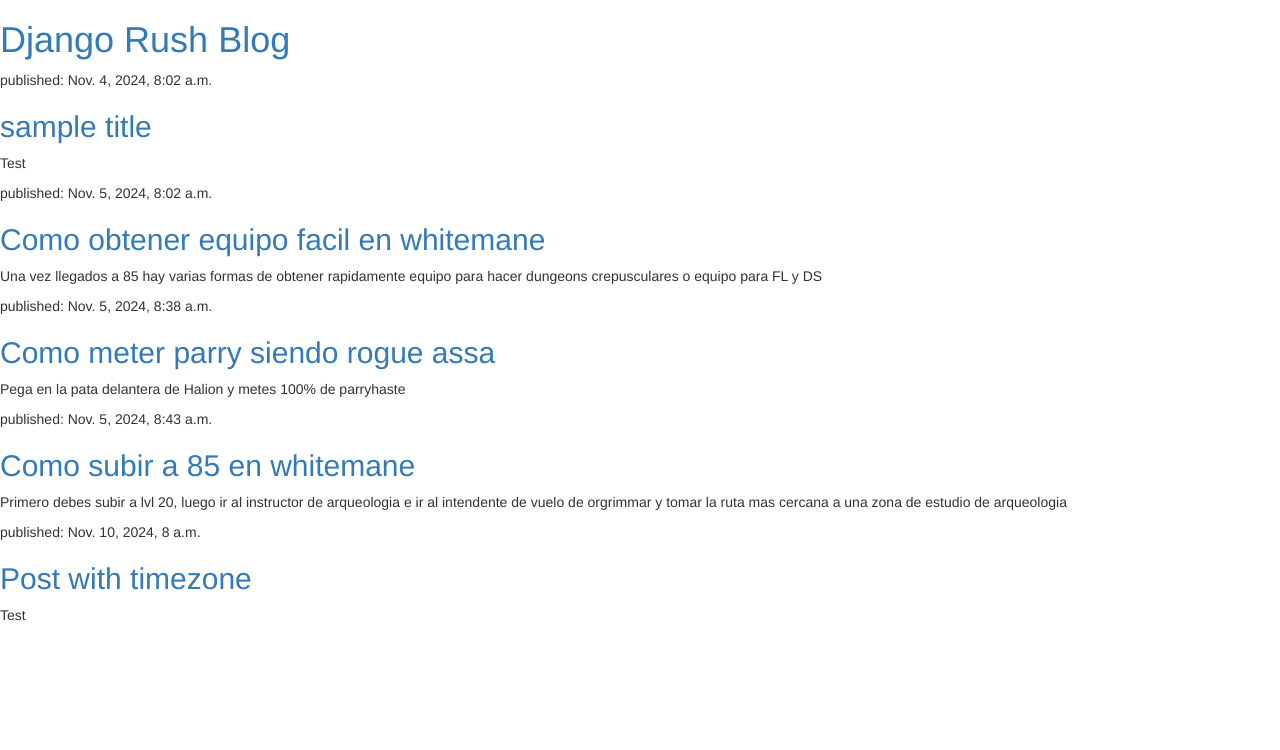
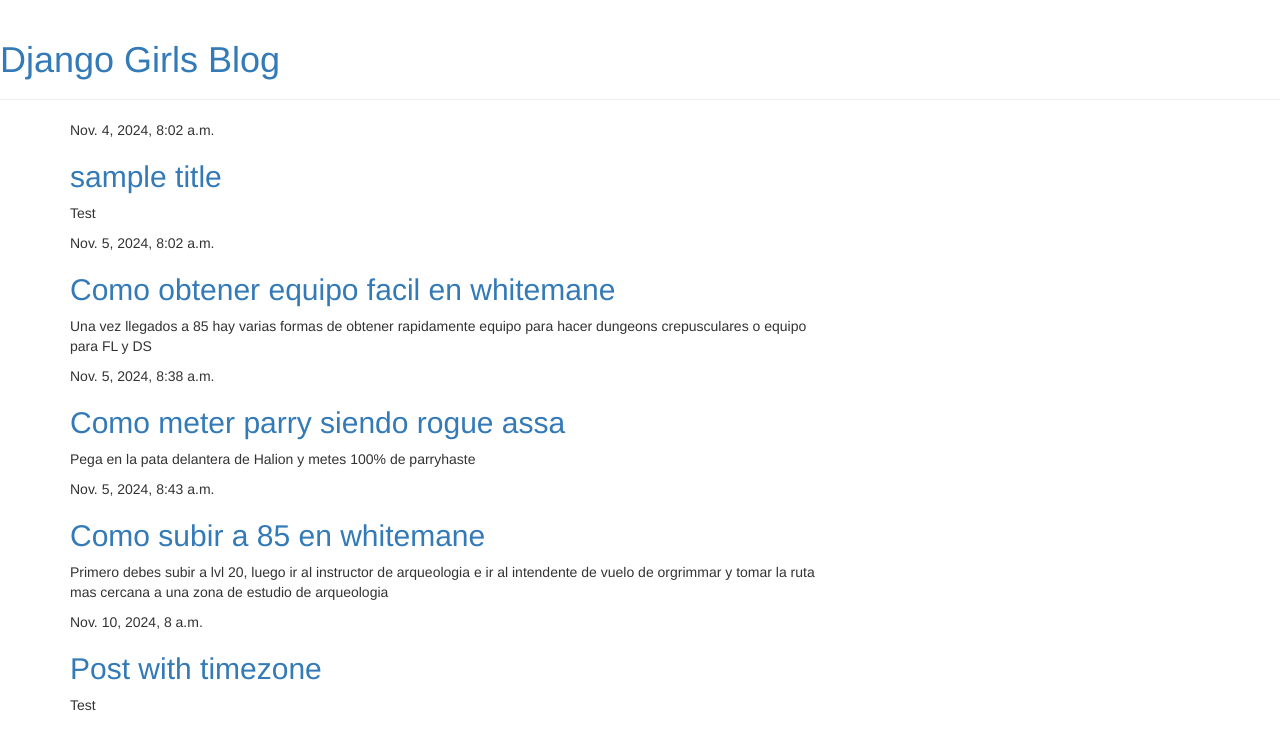
Before and after one commit to SEBT94/my-first-blog, a Django app: page / in a window 1280 px wide. Shown: the top 750 px of the page. Run offline with Django 5.2, Linux system fonts and the light colour scheme; data comes from the database, SQL or seed files in the repository; some libraries are stand-ins or nearby versions.

Commit message:
Agregadas vistas y plantilla para el detalle del post del blog así como también CSS para el sitio.

```diff
--- /dev/null
+++ b/BlogbyRush/templates/BlogbyRush/base.html
@@ -0,0 +1,23 @@
+{% load static %}
+<html>
+    <head>
+        <title>Rush's Blog</title>
+        <link rel="stylesheet" href="//maxcdn.bootstrapcdn.com/bootstrap/3.2.0/css/bootstrap.min.css">
+        <link rel="stylesheet" href="//maxcdn.bootstrapcdn.com/bootstrap/3.2.0/css/bootstrap-theme.min.css">
+        <link href='//fonts.googleapis.com/css?family=Lobster&subset=latin,latin-ext' rel='stylesheet' type='text/css'>
+        <link rel="stylesheet" href="{% static 'css/BlogbyRush.css' %}">
+    </head>
+    <body>
+        <div class="page-header">
+            <h1><a href="/">Django Girls Blog</a></h1>
+        </div>
+        <div class="content container">
+            <div class="row">
+                <div class="col-md-8">
+                {% block content %}
+                {% endblock %}
+                </div>
+            </div>
+        </div>
+    </body>
+</html>
--- a/BlogbyRush/templates/BlogbyRush/post_list.html
+++ b/BlogbyRush/templates/BlogbyRush/post_list.html
@@ -1,22 +1,34 @@
+{% extends 'BlogbyRush/base.html' %}
 {% load static %}
 <html>
     <head>
         <title>Rush's Blog</title>
         <link rel="stylesheet" href="//maxcdn.bootstrapcdn.com/bootstrap/3.2.0/css/bootstrap.min.css">
         <link rel="stylesheet" href="//maxcdn.bootstrapcdn.com/bootstrap/3.2.0/css/bootstrap-theme.min.css">
+        <link href="//fonts.googleapis.com/css?family=Lobster&subset=latin,latin-ext" rel="stylesheet" type="text/css">
         <link rel="stylesheet" href="{% static 'css/BlogbyRush.css' %}">
     </head>
     <body>
-        <div>
+        <div class="page-header">
             <h1><a href="/">Django Rush Blog</a></h1>
         </div>
 
-        {% for post in posts %}
-            <div>
-                <p>published: {{ post.published_date }}</p>
-                <h2><a href="">{{ post.title }}</a></h2>
-                <p>{{ post.text|linebreaksbr }}</p>
+        <div class="content container">
+            <div class="row">
+                <div class="col-md-8">
+                {% block content %}
+                    {% for post in posts %}
+                        <div class="post">
+                            <div class="date">
+                                {{ post.published_date }}
+                            </div>
+                            <h2><a href="{% url 'post_detail' pk=post.pk %}">{{ post.title }}</a></h2>
+                            <p>{{ post.text|linebreaksbr }}</p>
+                        </div>
+                    {% endfor %}
+                {% endblock %}
+                </div>
             </div>
-        {% endfor %}
+        </div>
     </body>
 </html>
--- a/BlogbyRush/urls.py
+++ b/BlogbyRush/urls.py
@@ -3,4 +3,5 @@ from . import views
 
 urlpatterns = [
     path('', views.post_list, name='post_list'),
+    path('post/<int:pk>/', views.post_detail, name='post_detail'),
 ]
--- a/BlogbyRush/views.py
+++ b/BlogbyRush/views.py
@@ -1,7 +1,12 @@
 from django.shortcuts import render
 from django.utils import timezone
 from .models import Post
+from django.shortcuts import render, get_object_or_404
 
 def post_list(request):
     posts = Post.objects.filter(published_date__lte=timezone.now()).order_by('published_date')
     return render(request, 'BlogbyRush/post_list.html', {'posts': posts})
+
+def post_detail(request, pk):
+    post = get_object_or_404(Post, pk=pk)
+    return render(request, 'BlogbyRush/post_detail.html', {'post': post})
--- a/mysite/urls.py
+++ b/mysite/urls.py
@@ -16,8 +16,11 @@ Including another URLconf
 """
 from django.contrib import admin
 from django.urls import path, include
+from django.conf import settings
+from django.conf.urls.static import static
+
 
 urlpatterns = [
     path('admin/', admin.site.urls),
     path('', include('BlogbyRush.urls'))
-]
+] + static(settings.STATIC_URL, document_root=settings.STATIC_ROOT)
```
Also changed, not shown: BlogbyRush/templates/BlogbyRush/post_detail.html (added, +13 -0 lines).
